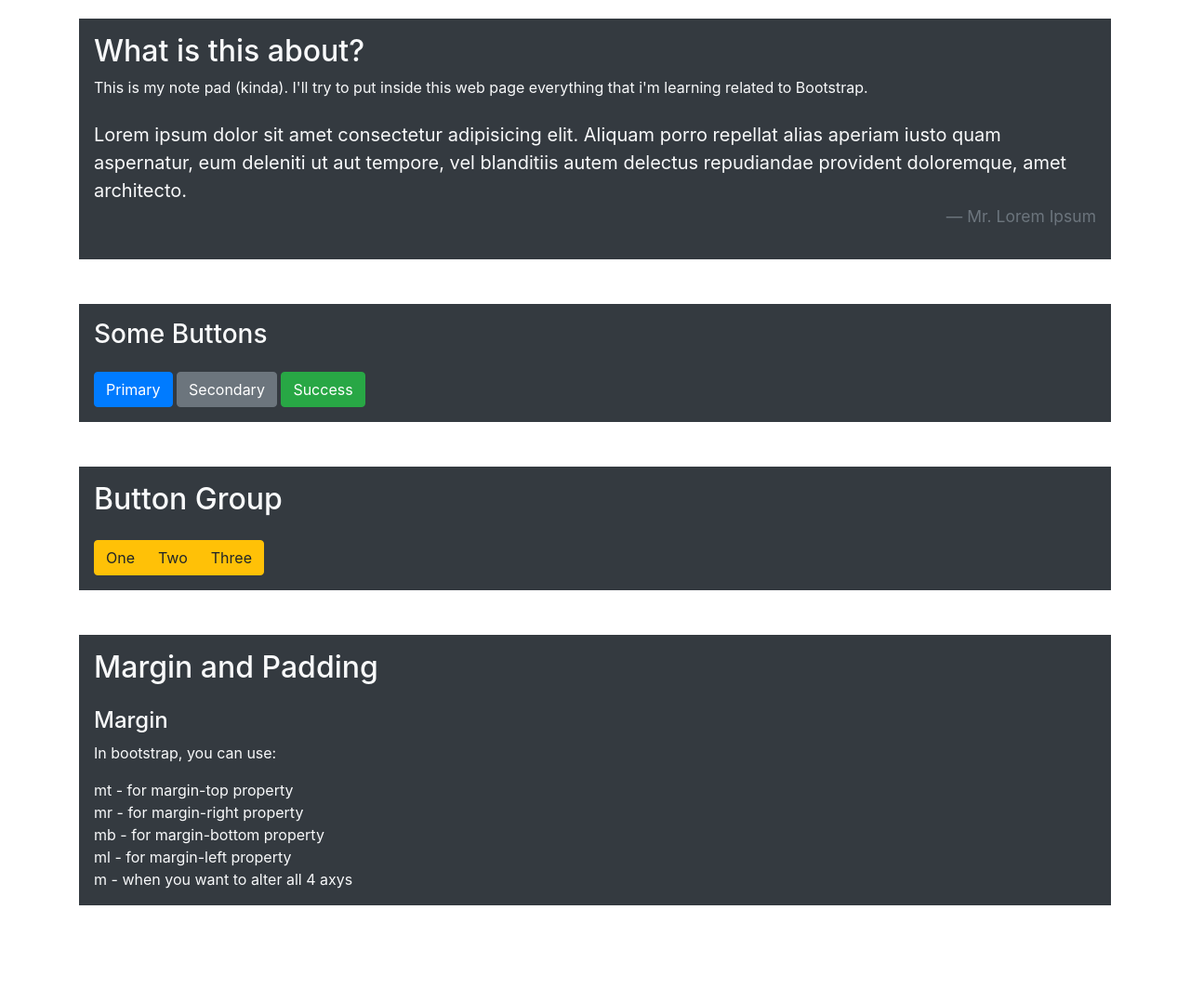
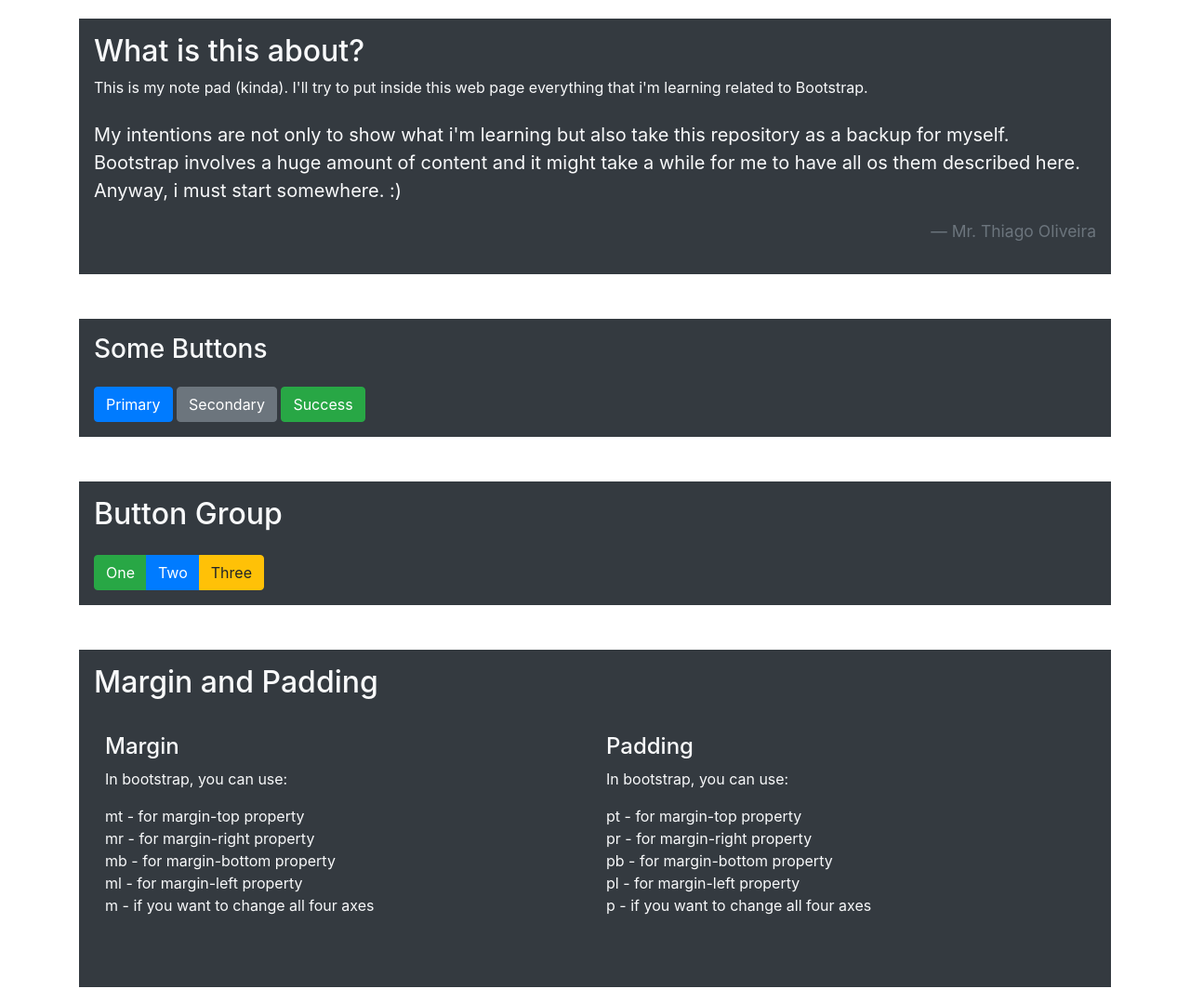
Before and after one commit to thiagoolivier/Bootstrap-Learning, a plain HTML site: page index.html in a window 1280 px wide. Shown: the part 100-1178 px from the top of the page at 93% size. Before the commit the page ends 1090 px from the top, so only its background shows below. Drawn offline with nearby package versions, Linux system fonts and the light colour scheme.

Commit message:
modified:   app.css modified:   index.html

```diff
--- a/app.css
+++ b/app.css
@@ -4,8 +4,17 @@ ul, ol {
     padding: 0;
 }
 
-@media (max-width: 480px) {
-    #main-title {
-        text-align: center;
+@media (min-width: 480px) {
+
+}
+
+@media (min-width: 768px) {
+    .m-p-content {
+        display: flex;
+        align-items: flex-start;
+    }
+
+    .m-content, .p-content {
+        padding: 12px;
     }
 }
--- a/index.html
+++ b/index.html
@@ -16,14 +16,13 @@
         <h1 id="main-title" class="wd-100 mt-4 mb-5">Bootstrap Playground</h1>
         <div class="bg-dark text-light p-3 mb-5">
             <h2 class="">What is this about?</h2>
-            <p class="mb-4">This is my note pad (kinda). I'll try to put inside this web page everything that i'm learning related to Bootstrap.</p>
+            <p class="mb-4">This is my note pad (kinda). I'll try to put inside this web page everything that i'm
+                learning related to Bootstrap.</p>
             <blockquote class="blockquote">
-                <p class="mb-0">Lorem ipsum dolor sit amet consectetur adipisicing elit. Aliquam porro repellat alias
-                    aperiam iusto quam
-                    aspernatur, eum deleniti ut aut tempore, vel blanditiis autem delectus repudiandae provident
-                    doloremque,
-                    amet architecto.</p>
-                <footer class="blockquote-footer text-right">Mr. Lorem Ipsum</footer>
+                <p class="mb-0">My intentions are not only to show what i'm learning but also take this repository as a
+                    backup for myself. Bootstrap involves a huge amount of content and it might take a while for me to
+                    have all os them described here. Anyway, i must start somewhere. :)</p>
+                <footer class="mt-3 blockquote-footer text-right">Mr. Thiago Oliveira</footer>
             </blockquote>
         </div>
         <div class="mb-5 p-3 bg-dark text-light">
@@ -35,14 +34,16 @@
         <div class="mb-5 p-3 bg-dark text-light">
             <h2 id="btn-group-id" class="mb-4">Button Group</h2>
             <div class="btn-group" role="group">
-                <button class="btn btn-warning">One</button>
-                <button class="btn btn-warning">Two</button>
+                <button class="btn btn-success">One</button>
+                <button class="btn btn-primary">Two</button>
                 <button class="btn btn-warning">Three</button>
             </div>
         </div>
         <div class="bg-dark text-light mb-3">
-            <div class="p-3">
+            <div class="container p-3">
                 <h2 class="mb-4">Margin and Padding</h2>
+                <div class="m-p-content container p-0">
+                    <div class="m-content container mb-5">
                         <h4>Margin</h4>
                         <p>In bootstrap, you can use:</p>
                         <ul>
@@ -50,8 +51,21 @@
                             <li>mr - for margin-right property</li>
                             <li>mb - for margin-bottom property</li>
                             <li>ml - for margin-left property</li>
-                    <li>m - when you want to alter all 4 axys</li>
+                            <li>m - if you want to change all four axes</li>
                         </ul>
+                    </div>
+                    <div class="p-content container mb-5">
+                        <h4>Padding</h4>
+                        <p>In bootstrap, you can use:</p>
+                        <ul>
+                            <li>pt - for margin-top property</li>
+                            <li>pr - for margin-right property</li>
+                            <li>pb - for margin-bottom property</li>
+                            <li>pl - for margin-left property</li>
+                            <li>p - if you want to change all four axes</li>
+                        </ul>
+                    </div>
+                </div>
             </div>
         </div>
     </div>
```
Lines whose indentation alone changed are shown as unchanged.
